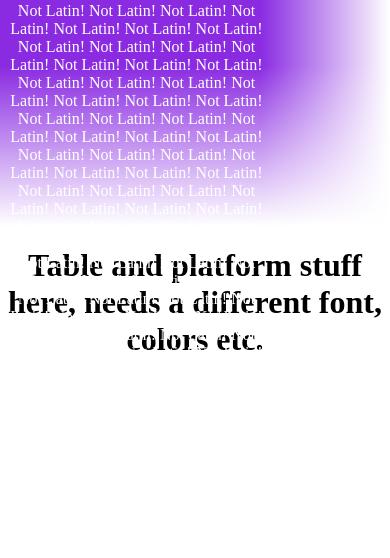
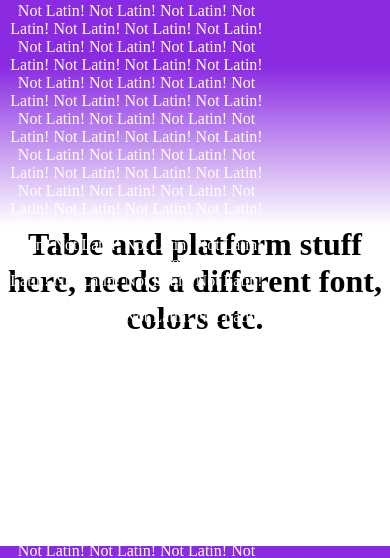
Before and after one commit to nevumx/nick-for-ward-3, a plain HTML site: page prototype.html in a window 390 px wide. Shown: the part 288-846 px from the top of the page. Drawn offline with Linux system fonts and the light colour scheme.

Commit message:
Fixing Mobile Styling.

```diff
--- a/prototype.html
+++ b/prototype.html
@@ -1,6 +1,6 @@
 <!DOCTYPE html>
 <html>
-	<body style="margin: 0; text-align: center; color: white;">
+	<body style="margin: 0; text-align: center; color: white; background: blueviolet;">
 		<div style="position: absolute; width: 100vw; height: 15rem; background: linear-gradient(blueviolet, blueviolet 33%, #0000); z-index: 1;">
 			<h1>Are you Tired of Choosing Between Democrats and Republicans?</h1>
 		</div>
@@ -89,6 +89,6 @@
 		</div>
 		<img src="nick.jpg" style="position: absolute; right: 0; top: 5rem; width: 70vw; z-index: -1;">
 		<div style="position: absolute; width: 100vw; height: 10rem; top: calc(70vw * 27 / 17 - 5rem); background: linear-gradient(#0000, white); z-index: 1;"></div>
-		<div style="height: 20rem; background: white; color: black;"><h1>Table and platform stuff here, needs a different font, colors etc.</div>
+		<div style="height: 20rem; background: white; color: black;"><h1 style="margin-top: 0;">Table and platform stuff here, needs a different font, colors etc.</div>
 	</body>
 </html>
```
